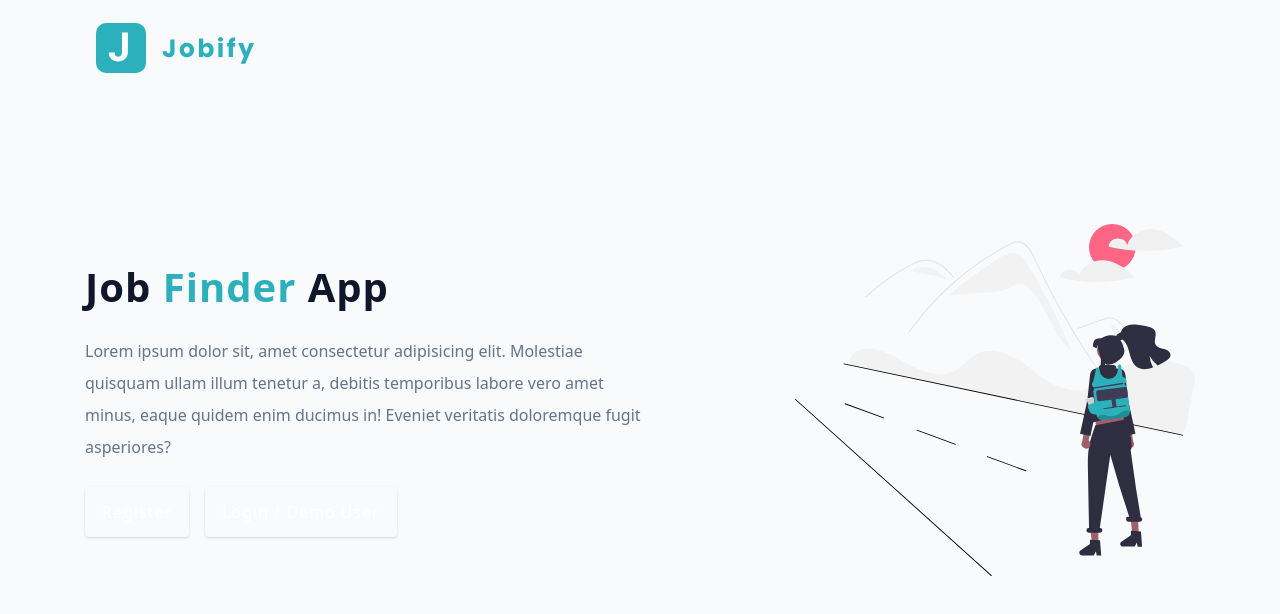
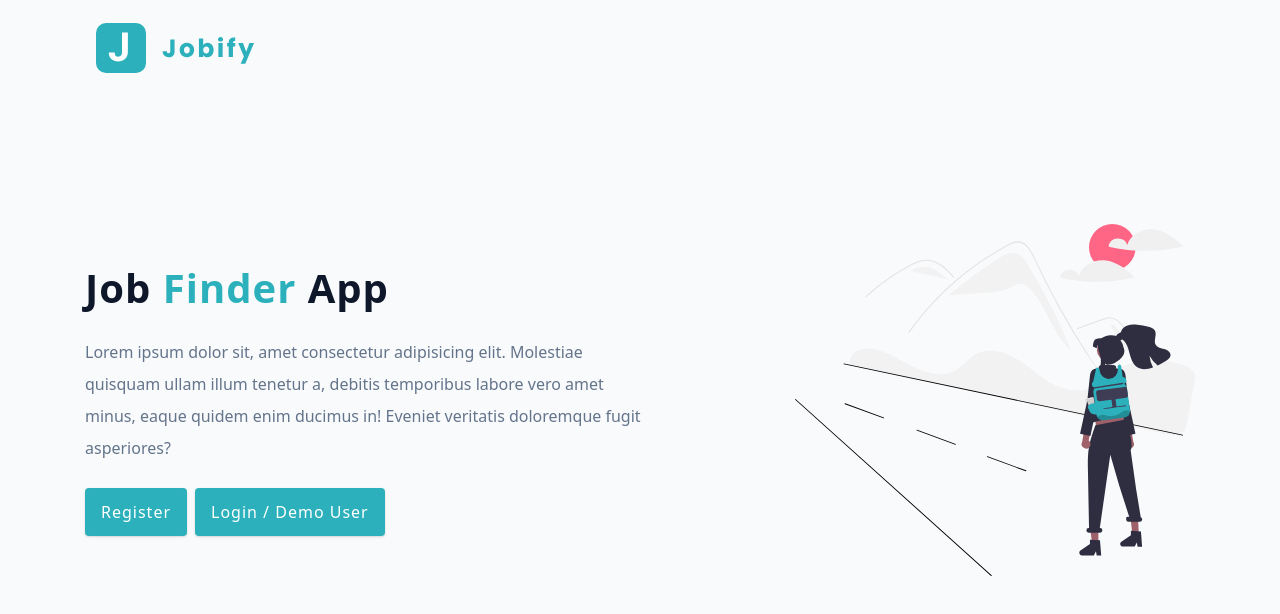
Before and after one commit to evilleda23/MERN-jobify-v2-frontend, a React (Vite) app: page / in a window 1280 px wide. Shown: the top 614 px of the page. Built offline with nearby package versions, Linux system fonts and the light colour scheme.

Commit message:
fix: styles in landing page

```diff
--- a/src/pages/Landing.jsx
+++ b/src/pages/Landing.jsx
@@ -32,13 +32,13 @@ const Landing = () => {
           </p>
           <Link
             to={'/register'}
-            className='btn register-link'
+            className='btn btn-primary mr-2'
           >
             Register
           </Link>
           <Link
             to={'/login'}
-            className='btn '
+            className='btn btn-primary mr-2'
           >
             Login / Demo User
           </Link>
```
